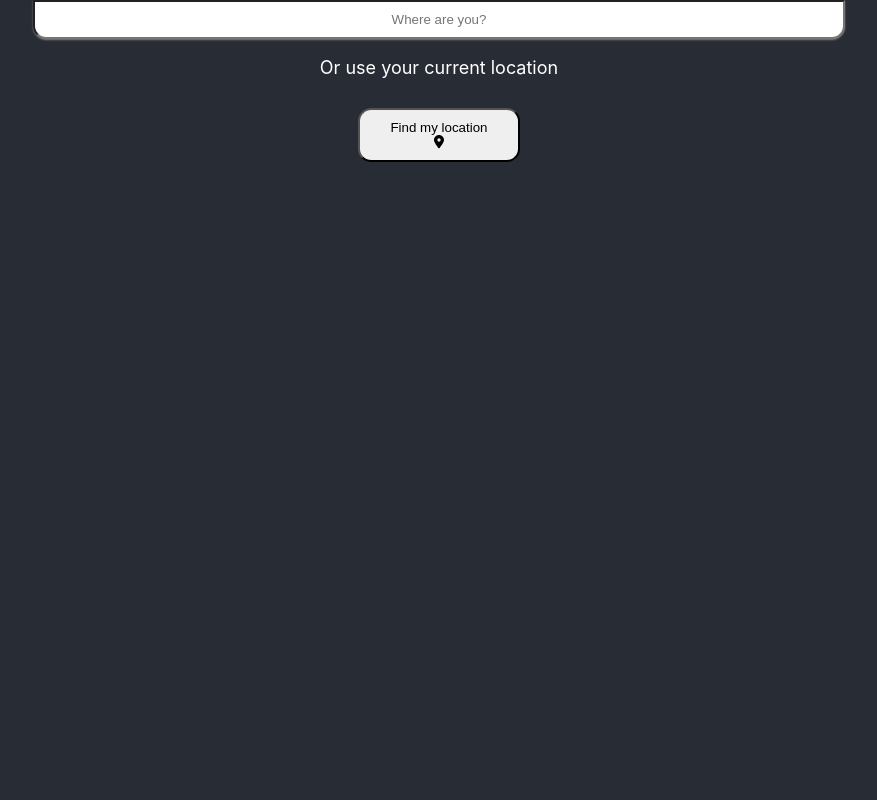
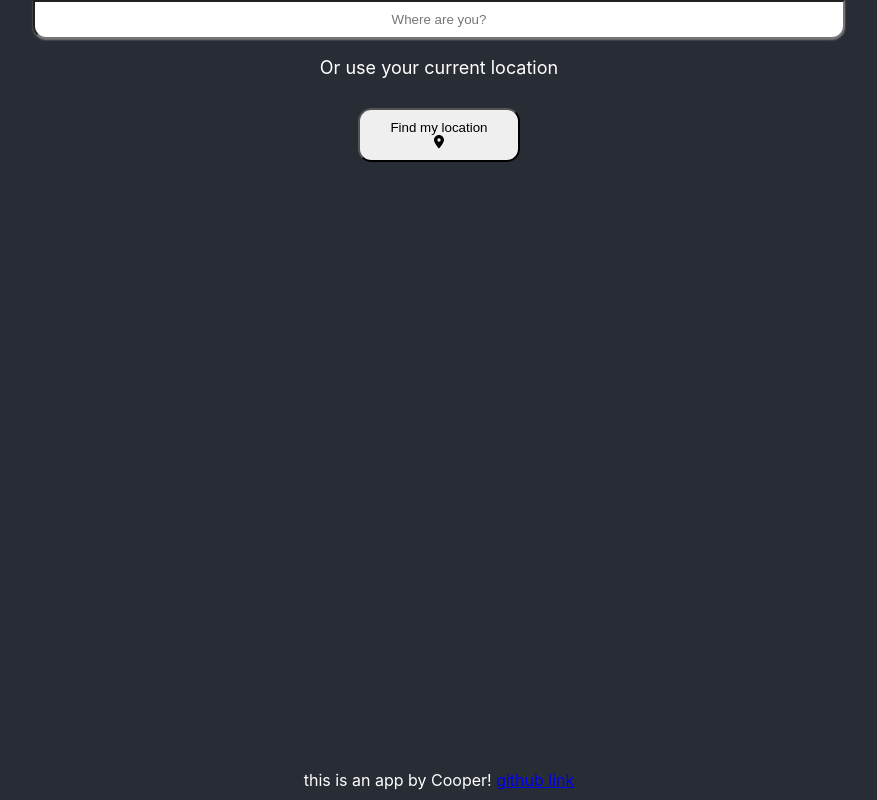
Before and after one commit to Coops023/shorts-sheriff, a React (Create React App) app: page / in a window 1280 px wide. Shown: the whole page, without its empty margins (201-1078 px from the left). Built offline with nearby package versions, Linux system fonts and the light colour scheme; no server answers.

Commit message:
footer with link added

```diff
--- a/src/App.css
+++ b/src/App.css
@@ -27,6 +27,13 @@
 .App-link {
   color: #61dafb;
 }
+.footer {
+  position: fixed;
+  bottom: 10px;
+  color: white;
+  width: 100%;
+  margin: 0 auto;
+}
 
 @keyframes App-logo-spin {
   from {
--- a/src/App.js
+++ b/src/App.js
@@ -70,6 +70,10 @@ function App() {
 
         <Weather weather={weather} />
       </main>
+      <footer className="footer">
+        this is an app by Cooper!{" "}
+        <a href="https://github.com/Coops023/shorts-sheriff">github link</a>{" "}
+      </footer>
     </div>
   );
 }
```
Also changed, not shown: 1 other file (tests, documents, lock files or other folders).
